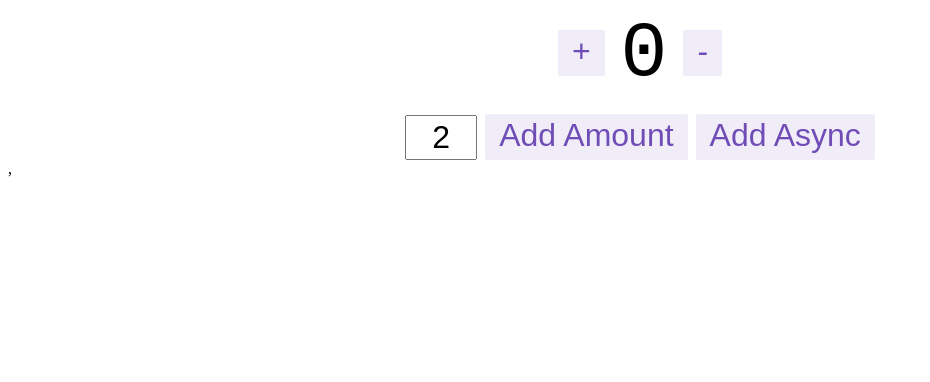
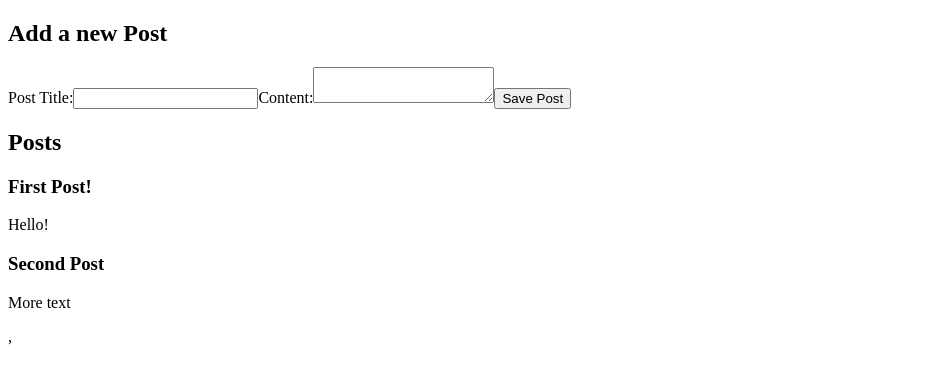
Before and after one commit to Steven-Rogers27/react-app-template, a React (Create React App) app: page /posts in a window 1280 px wide. Shown: the top 382 px of the page, without its empty margins (0-930 px from the left). Built offline with nearby package versions, Linux system fonts and the light colour scheme.

Commit message:
增加babel配置

```diff
--- /dev/null
+++ b/babel.config.json
@@ -0,0 +1,11 @@
+{
+  "presets": [
+    [
+      "@babel/env",
+      {
+        "useBuiltIns": "usage",
+        "corejs": "3"
+      }
+    ]
+  ]
+}
--- a/package.json
+++ b/package.json
@@ -47,11 +47,13 @@
     "development": [
       "last 1 chrome version",
       "last 1 firefox version",
-      "last 1 safari version"
+      "last 1 safari version",
+      "IE 9"
     ]
   },
   "devDependencies": {
     "@types/react-router-dom": "^5.1.6",
+    "customize-cra": "^1.0.0",
     "prettier": "2.2.1",
     "react-app-rewired": "^2.1.8",
     "redux-devtools": "^3.7.0"
--- a/src/App.tsx
+++ b/src/App.tsx
@@ -1,18 +1,33 @@
+import React from 'react';
 import {
   BrowserRouter as Router,
   Switch,
   Route,
+  Redirect,
 } from 'react-router-dom';
 import Counter from './examples/counter/Counter';
+import { PostsList, } from './examples/posts/postsList';
+import { AddPostForm, } from './examples/posts/addPostForm';
 const BASE_NAME = window.__POWERED_BY_QIANKUN__ ? '/react' : '';
 
 function App() {
   return (
     <Router basename={BASE_NAME}>
       <Switch>
-        <Route>
+        <Route
+          path="/counter"
+        >
           <Counter />
         </Route>
+        <Route
+          path="/posts"
+        >
+          <React.Fragment>
+            <AddPostForm />
+            <PostsList />
+          </React.Fragment>
+        </Route>
+        <Redirect to="/posts" />
       </Switch>
     </Router>
   );
--- /dev/null
+++ b/src/examples/posts/addPostForm.tsx
@@ -0,0 +1,54 @@
+import React, { useState, } from 'react';
+import { useDispatch, } from 'react-redux';
+import { nanoid, } from '@reduxjs/toolkit';
+import {
+  postAdded,
+} from './postsSlice';
+
+export const AddPostForm = () => {
+  const [ title, setTitle, ] = useState('');
+  const [ content, setContent, ] = useState('');
+  const dispatch = useDispatch();
+
+  const onTitleChanged = (e: any) => setTitle(e.target.value);
+  const onContentChanged = (e: any) => setContent(e.target.value);
+  const onSavePostClicked = () => {
+    if (title && content) {
+      dispatch(
+        postAdded({
+          id: nanoid(),
+          title,
+          content,
+        })
+      );
+      setTitle('');
+      setContent('');
+    }
+  };
+
+  return (
+    <section>
+      <h2>Add a new Post</h2>
+      <form>
+        <label htmlFor="postTitle">Post Title:</label>
+        <input
+          type="text"
+          id="postTitle"
+          name="postTitle"
+          value={title}
+          onChange={onTitleChanged}
+        />
+        <label htmlFor="postContent">Content:</label>
+        <textarea
+          id="postContent"
+          name="postContent"
+          value={content}
+          onChange={onContentChanged}
+        />
+        <button type="button"
+          onClick={onSavePostClicked}
+        >Save Post</button>
+      </form>
+    </section>
+  );
+}
--- /dev/null
+++ b/src/examples/posts/postsList.tsx
@@ -0,0 +1,19 @@
+import React from 'react';
+import { useSelector, } from 'react-redux';
+
+export const PostsList = () => {
+  const posts = useSelector((state: any) => state.posts);
+  const renderedPosts = posts.map((post: any) => (
+    <article className="post-except" key={post.id}>
+      <h3>{post.title}</h3>
+      <p className="post-content">{ post.content.substring(0, 100) }</p>
+    </article>
+  ));
+
+  return (
+    <section className="posts-list">
+      <h2>Posts</h2>
+      { renderedPosts }
+    </section>
+  );
+};
--- /dev/null
+++ b/src/examples/posts/postsSlice.ts
@@ -0,0 +1,19 @@
+import { createSlice, } from '@reduxjs/toolkit';
+
+const initialState = [
+  { id: '1', title: 'First Post!', content: 'Hello!', },
+  { id: '2', title: 'Second Post', content: 'More text', },
+];
+
+const postsSlice = createSlice({
+  name: 'posts',
+  initialState,
+  reducers: {
+    postAdded(state, action) {
+      state.push(action.payload);
+    },
+  },
+});
+export const { postAdded, } = postsSlice.actions;
+
+export default postsSlice.reducer;
--- a/src/store/reducer.ts
+++ b/src/store/reducer.ts
@@ -1,6 +1,8 @@
 import { combineReducers, } from '@reduxjs/toolkit';
 import counterReducer from '../examples/counter/counterSlice';
+import postsReducer from '../examples/posts/postsSlice';
 
 export default combineReducers({
-  counter: counterReducer
+  counter: counterReducer,
+  posts: postsReducer,
 });
--- /dev/null
+++ b/src/store/slice.ts
@@ -0,0 +1 @@
+export {};
```
Also changed, not shown: tsconfig.custom.json (added, +35 -0 lines), tsconfig.json (+3 -27 lines), 1 other file (tests, documents, lock files or other folders).
